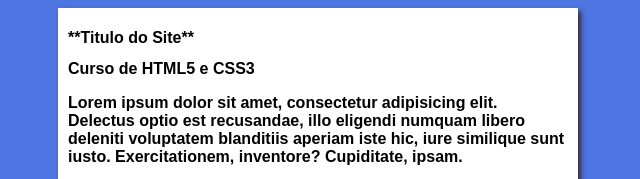
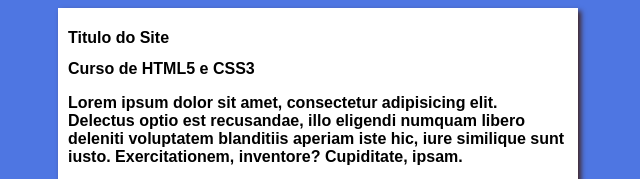
Before and after one commit to webersonclw/projeto-site, a plain HTML site: page index.html in a window 1280 px wide. Shown: the top 179 px of the page, 322-962 px from the left. Drawn offline with Linux system fonts and the light colour scheme.

Commit message:
Update index.html

```diff
--- a/index.html
+++ b/index.html
@@ -9,7 +9,7 @@
 <body>
     <main>
         <header>
-            <h1>**Titulo do Site**</h1>
+            <h1>Titulo do Site</h1>
             <link rel="stylesheet" href="estilo\style.css">
         </header>
         <h2><article>
```
